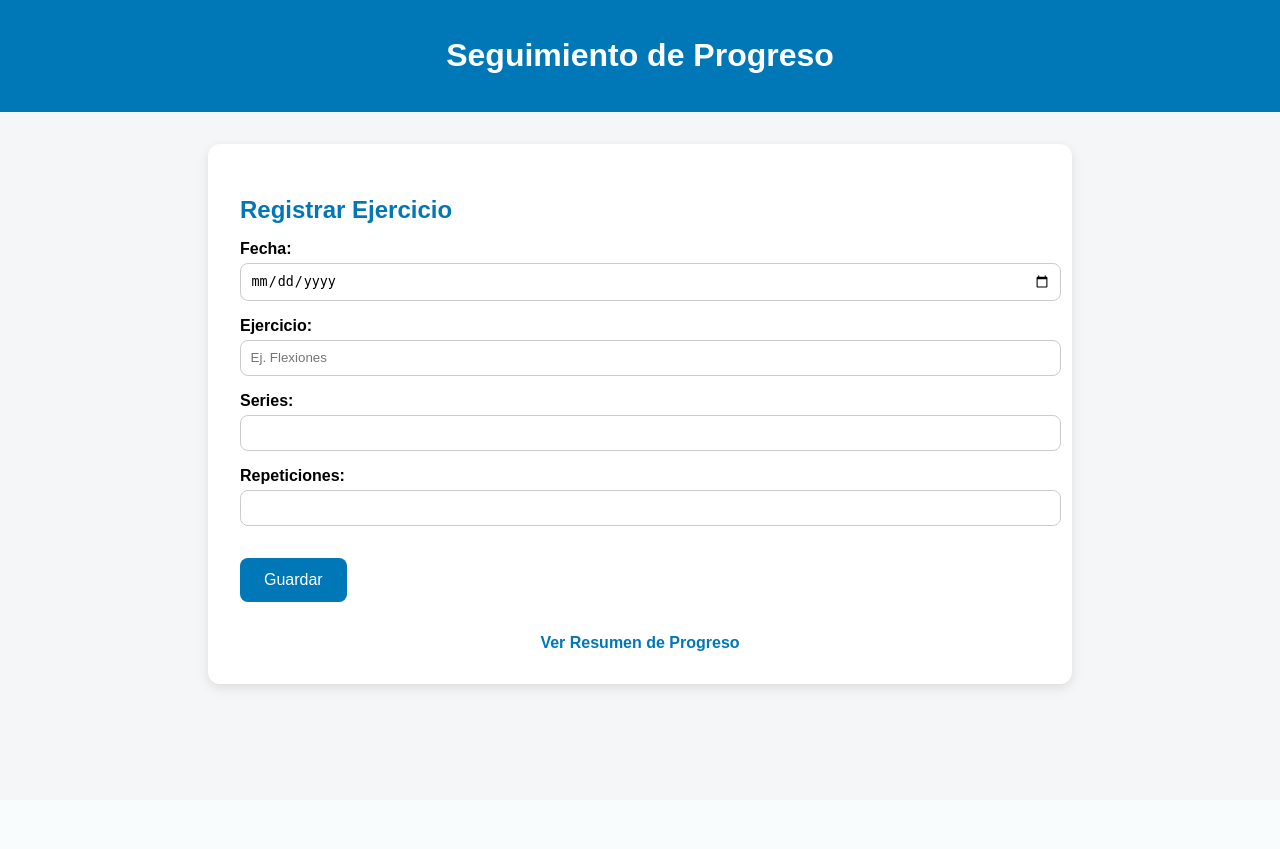
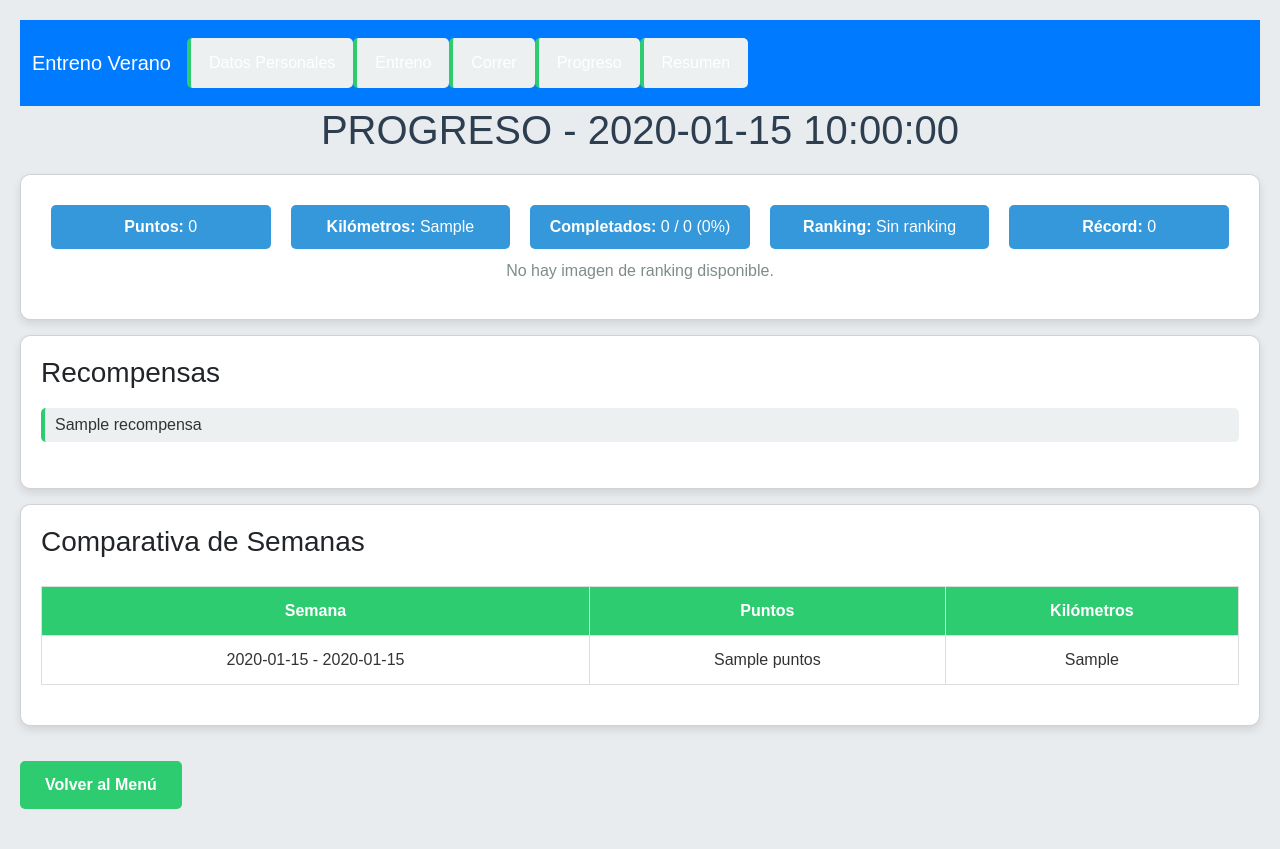
Before and after one commit to bernat1973/entreno-verano, a Flask app: template templates/progreso.html in a window 1280 px wide. Before the commit the page ends 692 px from the top, so only its background shows below. Run offline with Flask 3, Linux system fonts and the light colour scheme; the template is opened without the code that fills it: most values are stand-ins (such as "Sample title", 1, 10 or a date in 2020); parts of the project's set-up code (start-up, migrations or seed data) failed here and were passed over.

Commit message:
Update progreso.html

```diff
--- a/templates/progreso.html
+++ b/templates/progreso.html
@@ -1,126 +1,171 @@
 <!DOCTYPE html>
-<html lang="es">
+<html>
 <head>
-  <meta charset="UTF-8">
-  <meta name="viewport" content="width=device-width, initial-scale=1.0">
-  <title>Progreso del Entrenamiento</title>
+    <title>Progreso - Entreno Verano</title>
+    <link href="https://cdn.jsdelivr.net/npm/bootstrap@5.3.0/dist/css/bootstrap.min.css" rel="stylesheet">
     <style>
         body {
-      font-family: Arial, sans-serif;
-      background-color: #f4f6f8;
-      margin: 0;
+            font-family: 'Arial', sans-serif;
+            margin: 20px;
+            background-color: #e9ecef;
+            color: #333;
+        }
+        .navbar {
+            background-color: #007bff !important;
+        }
+        .navbar-brand, .nav-link {
+            color: white !important;
+        }
+        .nav-link:hover {
+            color: #e0e0e0 !important;
+        }
+        h1 {
+            color: #2c3e50;
+            text-align: center;
+            margin-bottom: 20px;
+            font-size: 2.5em;
+            text-transform: uppercase;
+        }
+        .card {
+            background-color: #ffffff;
+            padding: 20px;
+            margin: 15px 0;
+            border-radius: 10px;
+            box-shadow: 0 4px 8px rgba(0, 0, 0, 0.1);
+            transition: transform 0.2s, box-shadow 0.2s;
+        }
+        .card:hover {
+            transform: translateY(-5px);
+            box-shadow: 0 6px 12px rgba(0, 0, 0, 0.2);
+        }
+        .stats {
+            display: flex;
+            justify-content: space-between;
+            flex-wrap: wrap;
+        }
+        .stat-item {
+            flex: 1;
+            min-width: 150px;
+            margin: 10px;
+            text-align: center;
+            background-color: #3498db;
+            color: white;
+            padding: 10px;
+            border-radius: 5px;
+        }
+        ul {
+            list-style-type: none;
             padding: 0;
         }
-    header {
-      background: #0077b6;
+        li {
+            margin: 10px 0;
+            padding: 5px 10px;
+            background-color: #ecf0f1;
+            border-left: 4px solid #2ecc71;
+            border-radius: 5px;
+            color: #333;
+        }
+        img {
+            max-width: 200px;
+            display: block;
+            margin: 10px auto;
+            border-radius: 5px;
+            border: 2px solid #3498db;
+        }
+        .table {
+            width: 100%;
+            border-collapse: collapse;
+            margin: 20px 0;
+        }
+        .table th, .table td {
+            padding: 12px;
+            text-align: center;
+            border: 1px solid #ddd;
+            background-color: #ffffff;
+            color: #333;
+        }
+        .table th {
+            background-color: #2ecc71;
             color: white;
-      padding: 1rem;
-      text-align: center;
         }
-    main {
-      max-width: 800px;
-      margin: 2rem auto;
-      padding: 2rem;
-      background: white;
-      border-radius: 12px;
-      box-shadow: 0px 4px 12px rgba(0,0,0,0.1);
+        .table tr:nth-child(even) {
+            background-color: #f8f9fa;
         }
-    h2 {
-      color: #0077b6;
-      margin-bottom: 1rem;
+        .button {
+            display: inline-block;
+            padding: 12px 25px;
+            background-color: #2ecc71;
+            color: white;
+            text-decoration: none;
+            border-radius: 5px;
+            margin: 20px 0;
+            font-weight: bold;
+            transition: background-color 0.3s;
         }
-    .form-group {
-      margin-bottom: 1rem;
-    }
-    label {
-      display: block;
-      font-weight: bold;
-      margin-bottom: 0.3rem;
-    }
-    input, select {
-      width: 100%;
-      padding: 0.6rem;
-      border: 1px solid #ccc;
-      border-radius: 8px;
-    }
-    button {
-      background: #0077b6;
-      color: white;
-      padding: 0.8rem 1.5rem;
-      border: none;
-      border-radius: 8px;
-      cursor: pointer;
-      font-size: 1rem;
-      margin-top: 1rem;
-    }
-    button:hover {
-      background: #005f87;
-    }
-    .link {
-      display: block;
-      margin-top: 2rem;
-      text-align: center;
-    }
-    .link a {
-      color: #0077b6;
-      text-decoration: none;
-      font-weight: bold;
-    }
-    .link a:hover {
-      text-decoration: underline;
+        .button:hover {
+            background-color: #27ae60;
         }
     </style>
 </head>
 <body>
-  <header>
-    <h1>Seguimiento de Progreso</h1>
-  </header>
-  <main>
-    <h2>Registrar Ejercicio</h2>
-    <form id="form-progreso">
-      <div class="form-group">
-        <label for="fecha">Fecha:</label>
-        <input type="date" id="fecha" required>
+    <nav class="navbar navbar-expand-lg">
+        <div class="container-fluid">
+            <a class="navbar-brand" href="{{ url_for('index') }}">Entreno Verano</a>
+            <button class="navbar-toggler" type="button" data-bs-toggle="collapse" data-bs-target="#navbarNav" aria-controls="navbarNav" aria-expanded="false" aria-label="Toggle navigation">
+                <span class="navbar-toggler-icon"></span>
+            </button>
+            <div class="collapse navbar-collapse" id="navbarNav">
+                <ul class="navbar-nav">
+                    <li class="nav-item"><a class="nav-link" href="{{ url_for('datos_personales') }}">Datos Personales</a></li>
+                    <li class="nav-item"><a class="nav-link" href="{{ url_for('entreno') }}">Entreno</a></li>
+                    <li class="nav-item"><a class="nav-link" href="{{ url_for('correr') }}">Correr</a></li>
+                    <li class="nav-item"><a class="nav-link active" href="{{ url_for('progreso') }}">Progreso</a></li>
+                    <li class="nav-item"><a class="nav-link" href="{{ url_for('resumen') }}">Resumen</a></li>
+                </ul>
             </div>
-      <div class="form-group">
-        <label for="ejercicio">Ejercicio:</label>
-        <input type="text" id="ejercicio" placeholder="Ej. Flexiones" required>
         </div>
-      <div class="form-group">
-        <label for="series">Series:</label>
-        <input type="number" id="series" min="1" required>
+    </nav>
+    <h1>Progreso - {{ fecha }}</h1>
+    <div class="card">
+        <div class="stats">
+            <div class="stat-item"><strong>Puntos:</strong> {{ puntos | default(0) }}</div>
+            <div class="stat-item"><strong>Kilómetros:</strong> {{ km | default(0) }}</div>
+            <div class="stat-item"><strong>Completados:</strong> {{ completados | default(0) }} / {{ totales | default(0) }} ({{ (estadisticas.porcentaje_completados | default(0)) | round(2) }}%)</div>
+            <div class="stat-item"><strong>Ranking:</strong> {{ ranking | default('Sin ranking') }}</div>
+            <div class="stat-item"><strong>Récord:</strong> {{ record_puntos | default(0) }}</div>
         </div>
-      <div class="form-group">
-        <label for="repeticiones">Repeticiones:</label>
-        <input type="number" id="repeticiones" min="1" required>
+        {% if imagen_ranking %}
+            <img src="{{ url_for('static', filename=imagen_ranking) }}" alt="Imagen de ranking">
+        {% else %}
+            <p style="text-align: center; color: #7f8c8d;">No hay imagen de ranking disponible.</p>
+        {% endif %}
     </div>
-      <button type="submit">Guardar</button>
-    </form>
-    <div class="link">
-      <a href="resm.html">Ver Resumen de Progreso</a>
+    <div class="card">
+        <h3>Recompensas</h3>
+        <ul>
+            {% for recompensa in recompensas %}
+                <li>{{ recompensa | default('Sin recompensa') }}</li>
+            {% endfor %}
+        </ul>
     </div>
-  </main>
-
-  <script>
-    // Guardar progreso en LocalStorage
-    document.getElementById('form-progreso').addEventListener('submit', function(e) {
-      e.preventDefault();
-
-      const fecha = document.getElementById('fecha').value;
-      const ejercicio = document.getElementById('ejercicio').value;
-      const series = document.getElementById('series').value;
-      const repeticiones = document.getElementById('repeticiones').value;
-
-      const registro = { fecha, ejercicio, series, repeticiones };
-
-      let progresos = JSON.parse(localStorage.getItem('progresos')) || [];
-      progresos.push(registro);
-
-      localStorage.setItem('progresos', JSON.stringify(progresos));
-
-      alert('✅ Registro guardado con éxito');
-      document.getElementById('form-progreso').reset();
-    });
-  </script>
+    <div class="card">
+        <h3>Comparativa de Semanas</h3>
+        <table class="table">
+            <tr>
+                <th>Semana</th>
+                <th>Puntos</th>
+                <th>Kilómetros</th>
+            </tr>
+            {% for semana in semanas_puntos %}
+                <tr>
+                    <td>{{ semana.inicio_semana.strftime('%d/%m/%Y') }} - {{ semana.fin_semana.strftime('%d/%m/%Y') }}</td>
+                    <td>{{ semana.puntos | default(0) }}</td>
+                    <td>{{ semana.km | default(0) }}</td>
+                </tr>
+            {% endfor %}
+        </table>
+    </div>
+    <a href="{{ url_for('index') }}" class="button">Volver al Menú</a>
+    <script src="https://cdn.jsdelivr.net/npm/bootstrap@5.3.0/dist/js/bootstrap.bundle.min.js"></script>
 </body>
 </html>
```
Lines whose indentation alone changed are shown as unchanged.
